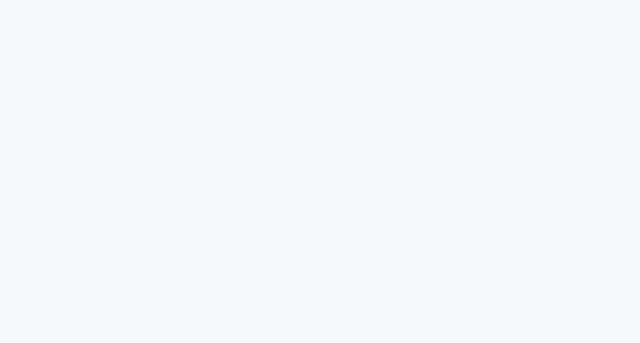
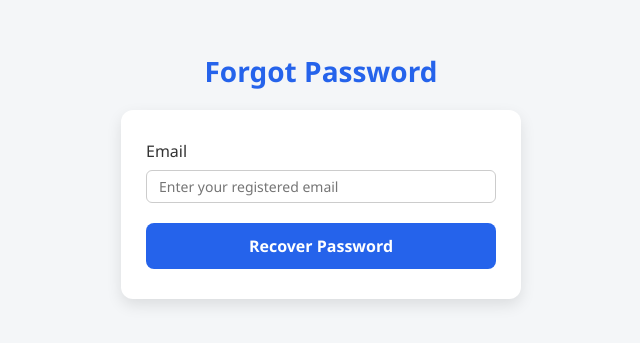
Before and after one commit to Nitin-0017/inventory_management, a React (Vite) app: page /forgot in a window 1280 px wide. Before the commit this address had no page. Shown: the part 225-568 px from the top of the page, without its empty margins (319-959 px from the left). Built offline with nearby package versions, Linux system fonts and the light colour scheme.

Commit message:
some final changes

```diff
--- a/src/App.jsx
+++ b/src/App.jsx
@@ -3,6 +3,7 @@ import { Routes, Route } from 'react-router-dom';
 // Auth
 import LogIn from './components/Login/Login.jsx';
 import SignUp from './components/Signup/Signup.jsx';
+import Forgot from './components/Forget_Password/Forgot.jsx'; // new forgot password page
 
 // Dashboard & Pages
 import Dashboard from './components/Dashboard/Dashboard.jsx';
@@ -25,7 +26,8 @@ const App = () => {
     <Routes>
       {/* Auth Routes */}
       <Route path="/" element={<LogIn />} />
-      <Route path="/signUp" element={<SignUp />} />
+      <Route path="/signup" element={<SignUp />} />
+      <Route path="/forgot" element={<Forgot />} /> {/* forgot password route */}
 
       {/* Main Pages */}
       <Route path="/dashboard" element={<Dashboard />} />
--- /dev/null
+++ b/src/components/Forget_Password/Forgot.css
@@ -0,0 +1,74 @@
+.forgot-container {
+    display: flex;
+    flex-direction: column;
+    align-items: center;
+    justify-content: center;
+    min-height: 100vh;
+    background-color: #f4f6f8;
+    padding: 20px;
+  }
+
+  .forgot-container h2 {
+    font-size: 28px;
+    margin-bottom: 20px;
+    color: #2563eb;
+    text-align: center;
+  }
+
+  .forgot-container form {
+    background-color: #fff;
+    padding: 30px 25px;
+    border-radius: 12px;
+    box-shadow: 0 6px 15px rgba(0, 0, 0, 0.1);
+    width: 100%;
+    max-width: 400px;
+  }
+
+  .forgot-container label {
+    display: block;
+    font-weight: 500;
+    margin-bottom: 8px;
+    color: #333;
+  }
+
+  .forgot-container input {
+    width: 100%;
+    padding: 10px 12px;
+    margin-bottom: 20px;
+    border: 1px solid #ccc;
+    border-radius: 8px;
+    font-size: 15px;
+  }
+
+  .forgot-container button {
+    width: 100%;
+    padding: 12px 0;
+    background-color: #2563eb;
+    color: #fff;
+    border: none;
+    border-radius: 8px;
+    font-size: 16px;
+    font-weight: 600;
+    cursor: pointer;
+    transition: background-color 0.3s ease;
+  }
+
+  .forgot-container button:hover {
+    background-color: #034a8f;
+  }
+
+  .forgot-container p {
+    margin-top: 15px;
+    text-align: center;
+    font-size: 14px;
+  }
+
+  .forgot-container p span {
+    color: #2563eb;
+    cursor: pointer;
+    font-weight: 600;
+  }
+
+  .forgot-container p span:hover {
+    text-decoration: underline;
+  }
--- /dev/null
+++ b/src/components/Forget_Password/Forgot.jsx
@@ -0,0 +1,45 @@
+import { useState } from "react";
+import { useNavigate } from "react-router-dom";
+import './Forgot.css';
+
+const Forgot = () => {
+  const [email, setEmail] = useState("");
+  const navigate = useNavigate();
+
+  const handleForgotPassword = (e) => {
+    e.preventDefault();
+    if (!email) {
+      alert("Please enter your email");
+      return;
+    }
+
+    const users = JSON.parse(localStorage.getItem("users")) || [];
+    const user = users.find((u) => u.email === email);
+
+    if (user) {
+      alert(`Your password is: ${user.password}`);
+      navigate("/"); // redirect to login after showing password
+    } else {
+      alert("Email not found. Please sign up.");
+    }
+  };
+
+  return (
+    <div className="forgot-container">
+      <h2>Forgot Password</h2>
+      <form onSubmit={handleForgotPassword}>
+        <label>Email</label>
+        <input
+          type="email"
+          placeholder="Enter your registered email"
+          value={email}
+          onChange={(e) => setEmail(e.target.value)}
+          required
+        />
+        <button type="submit">Recover Password</button>
+      </form>
+    </div>
+  );
+};
+
+export default Forgot;
--- a/src/components/Login/Login.jsx
+++ b/src/components/Login/Login.jsx
@@ -1,19 +1,45 @@
-import { useState } from 'react';
+import { useState, useEffect } from 'react';
 import { useNavigate } from 'react-router-dom';
 import './Login.css';
 
 const LogIn = () => {
   const [email, setEmail] = useState('');
   const [password, setPassword] = useState('');
+  const [rememberMe, setRememberMe] = useState(false);
   const navigate = useNavigate();
+
+  // On mount, check if user chose "remember me"
+  useEffect(() => {
+    const remembered = JSON.parse(localStorage.getItem('rememberMe'));
+    if (remembered) {
+      setEmail(remembered.email);
+      setPassword(remembered.password);
+      setRememberMe(true);
+    }
+  }, []);
 
   const handleLogin = (e) => {
     e.preventDefault();
-    if (email === 'admin@gmail.com' && password === '123456') {
+    const users = JSON.parse(localStorage.getItem('users')) || [];
+    const user = users.find((u) => u.email === email && u.password === password);
+
+    if (user) {
+      localStorage.setItem('currentUser', JSON.stringify(user));
+
+      if (rememberMe) {
+        localStorage.setItem('rememberMe', JSON.stringify({ email, password }));
+      } else {
+        localStorage.removeItem('rememberMe');
+      }
+
       navigate('/dashboard');
     } else {
       alert('Invalid credentials');
     }
+  };
+
+  const handleForgotPassword = () => {
+    navigate('/forgot'); // navigate to forgot password page
   };
 
   return (
@@ -43,13 +69,13 @@ const LogIn = () => {
 
             <div className="form-options">
               <label className="remember-me">
-                <input type="checkbox" />
+                <input type="checkbox" checked={rememberMe} onChange={() => setRememberMe(!rememberMe)} />
                 Remember me
               </label>
-              <a href="#">Forgot password?</a>
+              <a href="#" onClick={handleForgotPassword}>Forgot password?</a>
             </div>
 
-            <button type="submit" className="login-btn">Sign in</button>
+            <button type="submit" className="login-btn">Log in</button>
 
             <div className="divider">
               <div className="line"></div>
--- a/src/components/Signup/Signup.jsx
+++ b/src/components/Signup/Signup.jsx
@@ -22,14 +22,20 @@ const SignUp = () => {
       return;
     }
 
-    const validEmail = 'admin@example.com';
-    const validPassword = '123456';
+    // Save user in localStorage
+    const users = JSON.parse(localStorage.getItem('users')) || [];
+    // Check if email already exists
+    const userExists = users.find((u) => u.email === email);
+    if (userExists) {
+      alert('User already exists');
+      return;
+    }
 
-    if (email === validEmail && password === validPassword) {
-      navigate('/dashboard');
-    } else {
-      alert('Invalid signup credentials');
-    }
+    users.push({ fullName, email, password });
+    localStorage.setItem('users', JSON.stringify(users));
+
+    alert('Signup successful!');
+    navigate('/'); // Redirect to login
   };
 
   return (
```
Also changed, not shown: src/components/Forget_Password/Forget.jsx (deleted).
